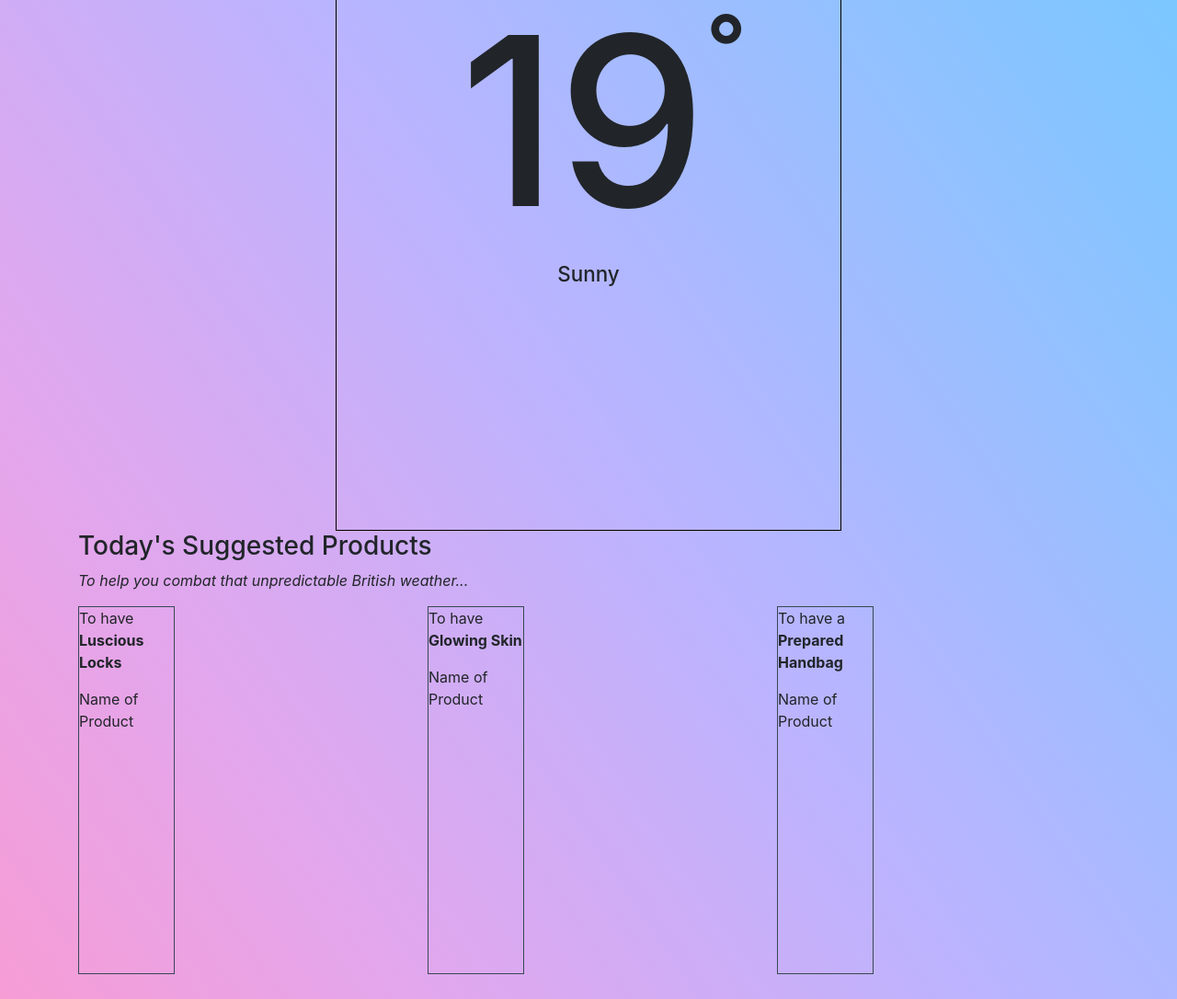
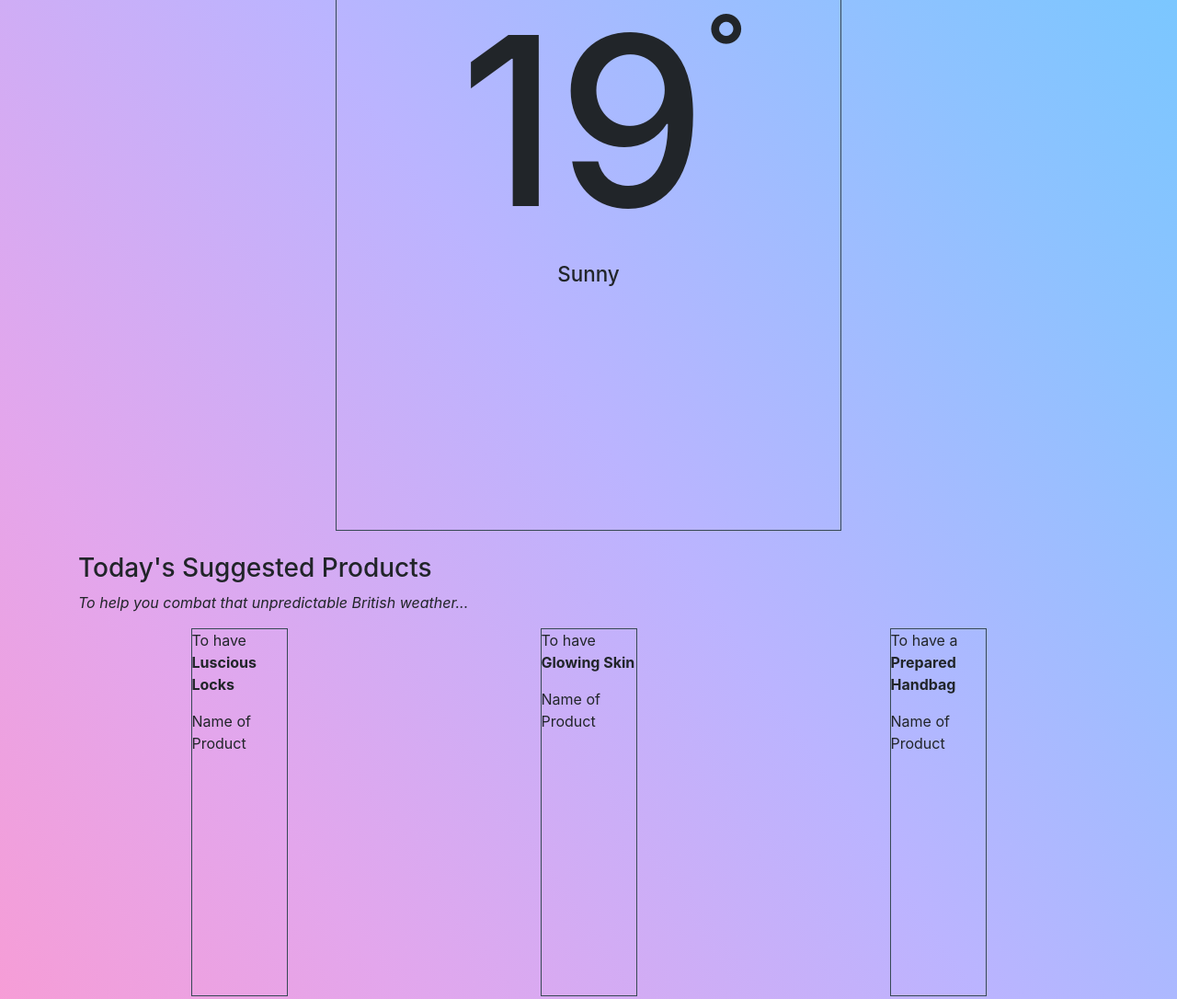
Before and after one commit to EleanorDB/Come-Rain-or-Shine, a plain HTML site: page mainpage.html in a window 1280 px wide. Shown: the part 485-1571 px from the top of the page at 92% size. Drawn offline with nearby package versions, Linux system fonts and the light colour scheme.

Commit message:
Border colour change, break added
Border around temperature changed colour to dark grey CROS. Break added between 'today's products' and small boxes.

```diff
--- a/css/styles.css
+++ b/css/styles.css
@@ -47,7 +47,7 @@ h6 {
 .boxcontainer {
 	max-width: 550px;
 	height: 100vh;
-	border: 1px solid black;
+	border: 1px solid #374955;
 	margin: 0 auto;
 	text-align: center;
 	display: grid;
@@ -69,6 +69,7 @@ img {
   width: 30%;
   height: 50vh;
   border: 1px solid #374955;
+  margin: 0 auto;
 }
 
 .fa {
```
Also changed, not shown: mainpage.html (+1 -0 lines).
